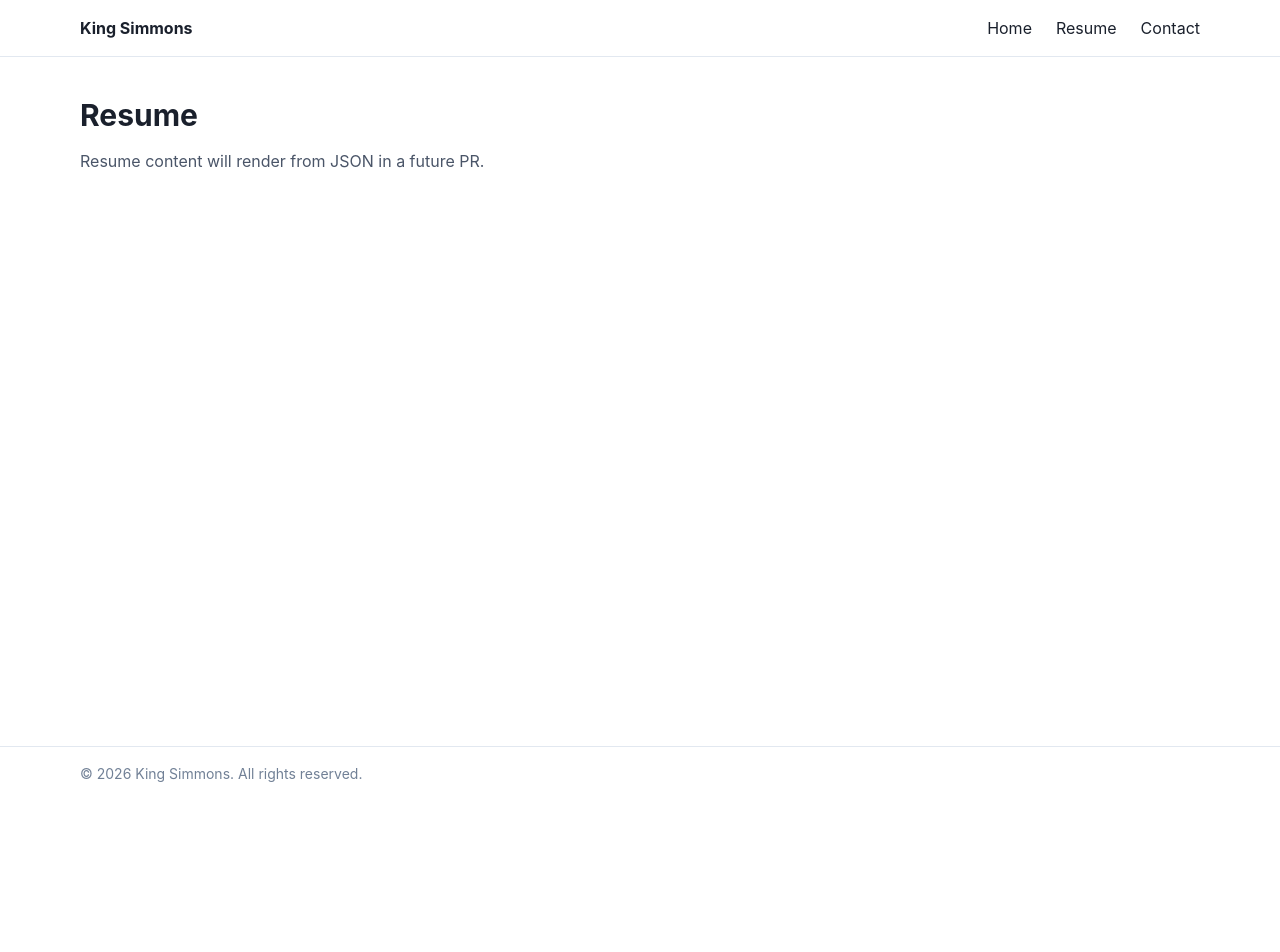
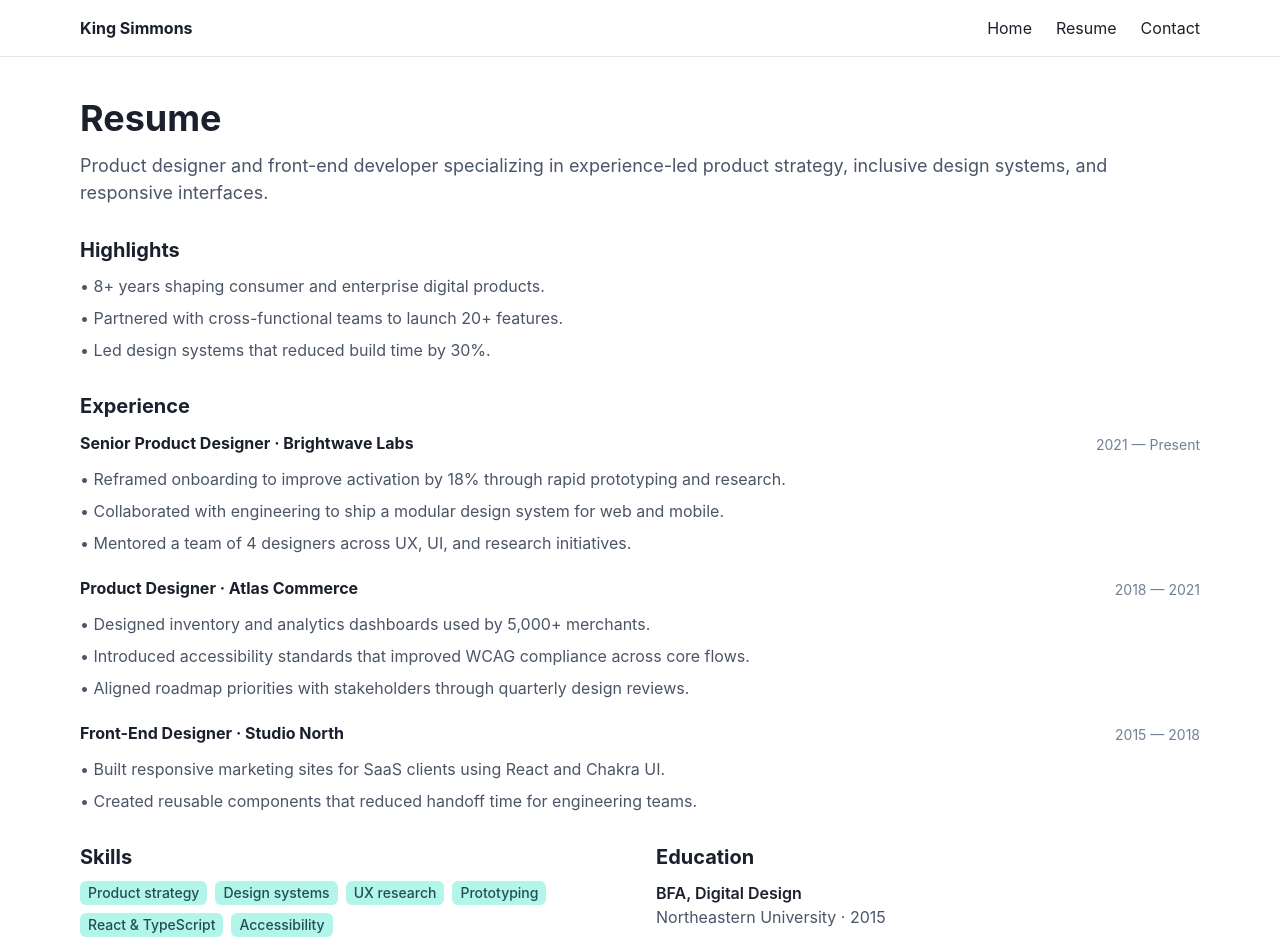
Before and after one commit to King-Simmons/king-simmons-portfolio, a Next.js app: page /resume in a window 1280 px wide. Shown: the top 952 px of the page. Before the commit the page ends 800 px from the top, so only its background shows below. Built offline with nearby package versions, Linux system fonts and the light colour scheme.

Commit message:
Add hero and resume content

```diff
--- /dev/null
+++ b/src/data/resume.ts
@@ -0,0 +1,57 @@
+const resumeData = {
+  summary:
+    "Product designer and front-end developer specializing in experience-led product strategy, inclusive design systems, and responsive interfaces.",
+  highlights: [
+    "8+ years shaping consumer and enterprise digital products.",
+    "Partnered with cross-functional teams to launch 20+ features.",
+    "Led design systems that reduced build time by 30%.",
+  ],
+  experience: [
+    {
+      role: "Senior Product Designer",
+      company: "Brightwave Labs",
+      period: "2021 — Present",
+      impact: [
+        "Reframed onboarding to improve activation by 18% through rapid prototyping and research.",
+        "Collaborated with engineering to ship a modular design system for web and mobile.",
+        "Mentored a team of 4 designers across UX, UI, and research initiatives.",
+      ],
+    },
+    {
+      role: "Product Designer",
+      company: "Atlas Commerce",
+      period: "2018 — 2021",
+      impact: [
+        "Designed inventory and analytics dashboards used by 5,000+ merchants.",
+        "Introduced accessibility standards that improved WCAG compliance across core flows.",
+        "Aligned roadmap priorities with stakeholders through quarterly design reviews.",
+      ],
+    },
+    {
+      role: "Front-End Designer",
+      company: "Studio North",
+      period: "2015 — 2018",
+      impact: [
+        "Built responsive marketing sites for SaaS clients using React and Chakra UI.",
+        "Created reusable components that reduced handoff time for engineering teams.",
+      ],
+    },
+  ],
+  skills: [
+    "Product strategy",
+    "Design systems",
+    "UX research",
+    "Prototyping",
+    "React & TypeScript",
+    "Accessibility",
+  ],
+  education: [
+    {
+      program: "BFA, Digital Design",
+      school: "Northeastern University",
+      year: "2015",
+    },
+  ],
+};
+
+export default resumeData;
--- a/src/pages/resume.tsx
+++ b/src/pages/resume.tsx
@@ -1,14 +1,98 @@
-import { Heading, Stack, Text } from "@chakra-ui/react";
+import {
+  Box,
+  Heading,
+  List,
+  ListItem,
+  SimpleGrid,
+  Stack,
+  Tag,
+  Text,
+  Wrap,
+  WrapItem,
+} from "@chakra-ui/react";
+import resumeData from "../data/resume";
 
 const ResumePage = () => {
   return (
-    <Stack spacing={4}>
-      <Heading as="h1" size="lg">
-        Resume
-      </Heading>
-      <Text color="gray.600">
-        Resume content will render from JSON in a future PR.
-      </Text>
+    <Stack spacing={8}>
+      <Stack spacing={3}>
+        <Heading as="h1" size="xl">
+          Resume
+        </Heading>
+        <Text color="gray.600" fontSize="lg">
+          {resumeData.summary}
+        </Text>
+      </Stack>
+
+      <Box>
+        <Heading as="h2" size="md" mb={3}>
+          Highlights
+        </Heading>
+        <List spacing={2} color="gray.600">
+          {resumeData.highlights.map((item) => (
+            <ListItem key={item}>• {item}</ListItem>
+          ))}
+        </List>
+      </Box>
+
+      <Box>
+        <Heading as="h2" size="md" mb={4}>
+          Experience
+        </Heading>
+        <Stack spacing={6}>
+          {resumeData.experience.map((role) => (
+            <Box key={`${role.company}-${role.role}`}>
+              <Stack
+                direction={{ base: "column", sm: "row" }}
+                justify="space-between"
+                spacing={1}
+              >
+                <Heading as="h3" size="sm">
+                  {role.role} · {role.company}
+                </Heading>
+                <Text color="gray.500" fontSize="sm">
+                  {role.period}
+                </Text>
+              </Stack>
+              <List spacing={2} mt={3} color="gray.600">
+                {role.impact.map((item) => (
+                  <ListItem key={item}>• {item}</ListItem>
+                ))}
+              </List>
+            </Box>
+          ))}
+        </Stack>
+      </Box>
+
+      <SimpleGrid columns={{ base: 1, md: 2 }} spacing={8}>
+        <Box>
+          <Heading as="h2" size="md" mb={3}>
+            Skills
+          </Heading>
+          <Wrap>
+            {resumeData.skills.map((skill) => (
+              <WrapItem key={skill}>
+                <Tag colorScheme="teal">{skill}</Tag>
+              </WrapItem>
+            ))}
+          </Wrap>
+        </Box>
+        <Box>
+          <Heading as="h2" size="md" mb={3}>
+            Education
+          </Heading>
+          <Stack spacing={2}>
+            {resumeData.education.map((entry) => (
+              <Box key={entry.program}>
+                <Text fontWeight="semibold">{entry.program}</Text>
+                <Text color="gray.600">
+                  {entry.school} · {entry.year}
+                </Text>
+              </Box>
+            ))}
+          </Stack>
+        </Box>
+      </SimpleGrid>
     </Stack>
   );
 };
```
Also changed, not shown: src/pages/index.tsx (+62 -11 lines).
